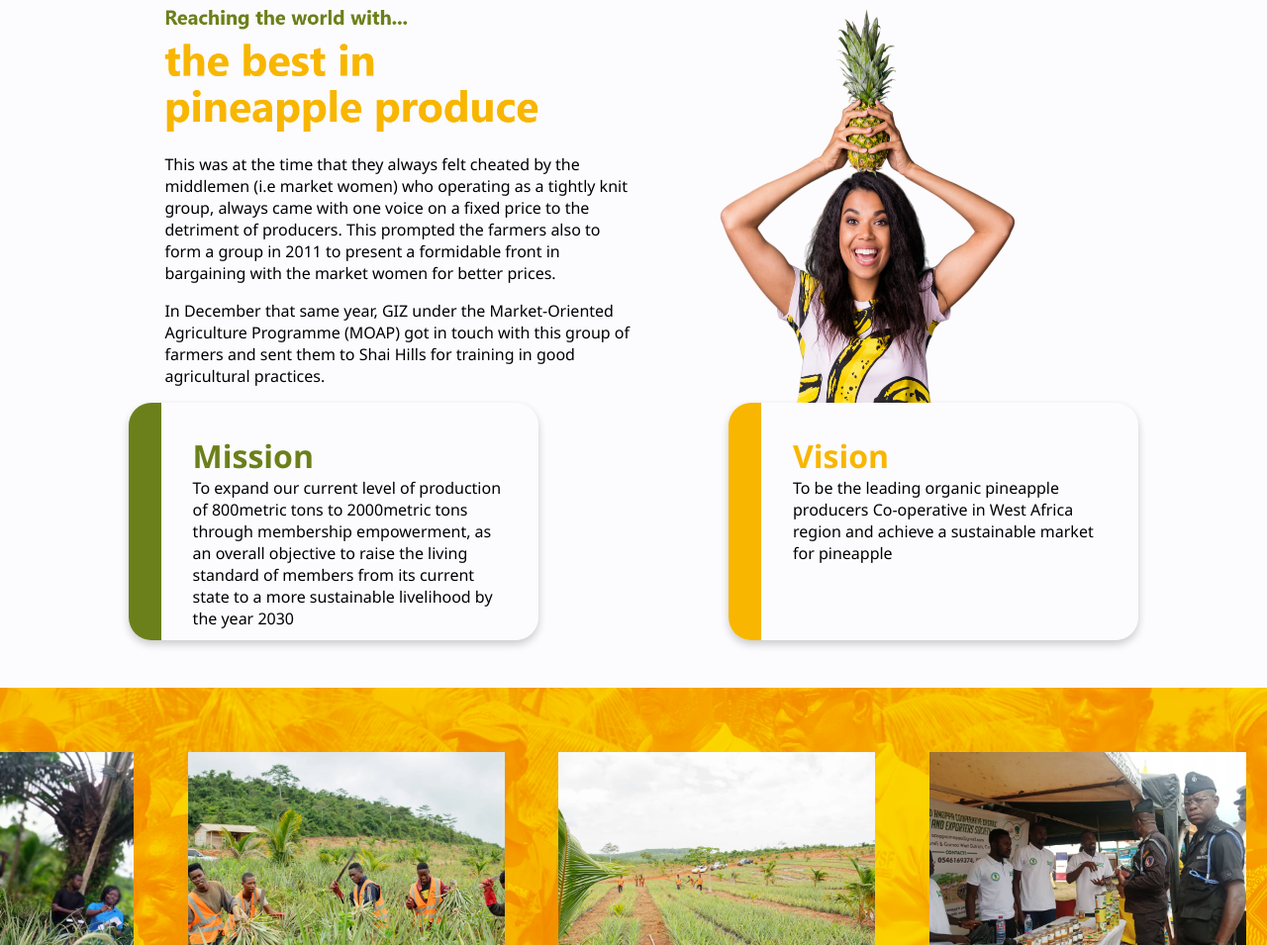
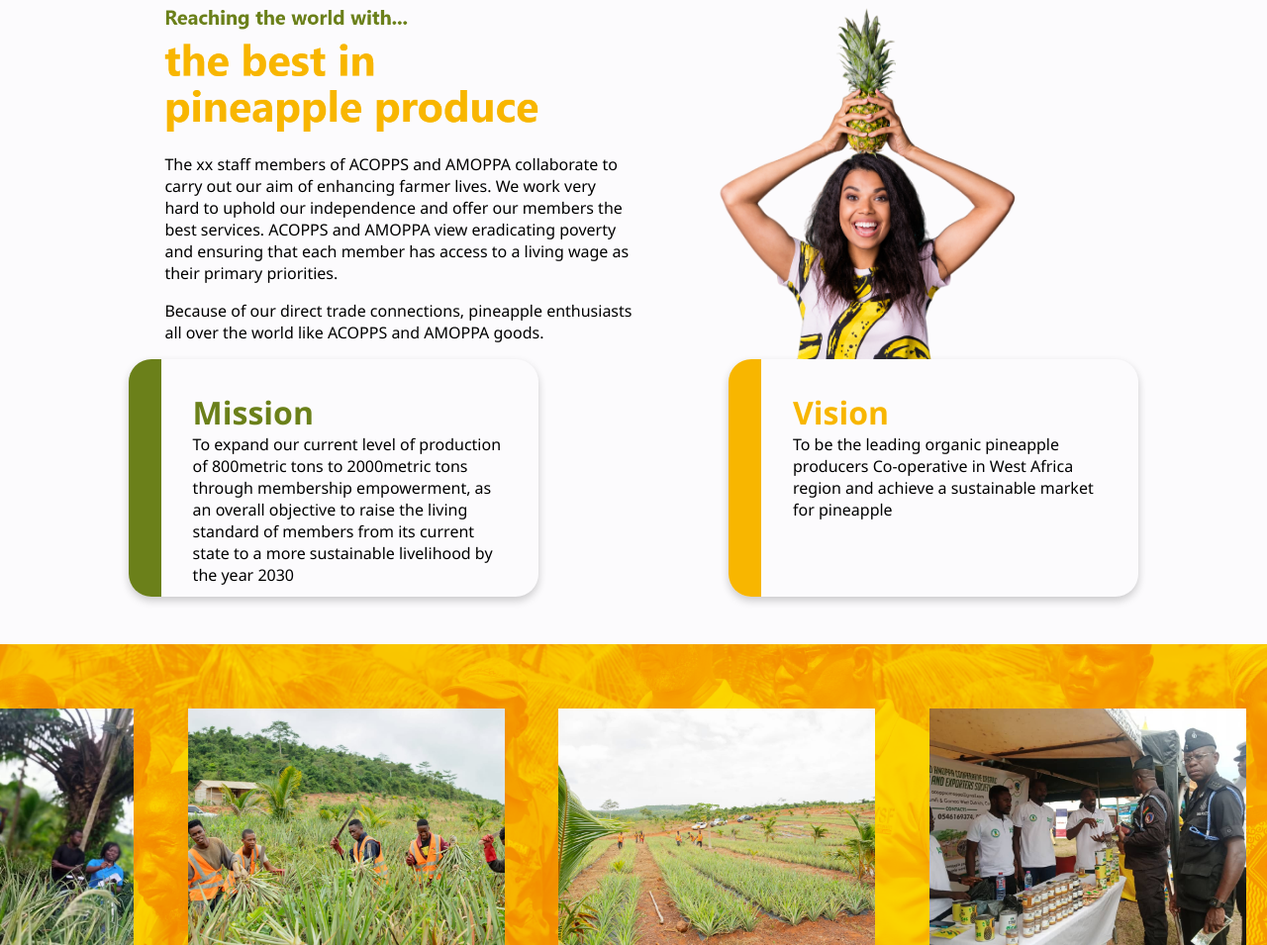
Before and after one commit to elijaharhinful/acopps-and-amoppa, a plain HTML site: page index.html in a window 1280 px wide. Shown: the part 1257-2212 px from the top of the page at 99% size. Drawn offline with Linux system fonts and the light colour scheme.

Commit message:
made changes to produce text

```diff
--- a/index.html
+++ b/index.html
@@ -204,14 +204,13 @@
             <div class="left">
                 <div class="left-head"><img src="./images/pineapple_head.png" alt=""></div>
                 <div class="left-text">
-                    <p>This was at the time that they always felt cheated by the middlemen (i.e market women) who
-                        operating as a tightly knit group, always came with one voice on a fixed price to the detriment
-                        of producers. This prompted the farmers also to form a group in 2011 to present a formidable
-                        front in bargaining with the market women for better prices.
+                    <p>The xx staff members of ACOPPS and AMOPPA collaborate to carry out our aim of enhancing farmer
+                        lives. We work very hard to uphold our independence and offer our members the best services.
+                        ACOPPS and AMOPPA view eradicating poverty and ensuring that each member has access to a living
+                        wage as their primary priorities.
                     </p>
-                    <p> In December that same year, GIZ
-                        under the Market-Oriented Agriculture Programme (MOAP) got in touch with this group of farmers
-                        and sent them to Shai Hills for training in good agricultural practices.
+                    <p> Because of our direct trade connections, pineapple enthusiasts all over the world like ACOPPS
+                        and AMOPPA goods.
                     </p>
                 </div>
             </div>
@@ -274,9 +273,9 @@
                 </div>
             </div>
             <div class="right"><video autoplay playsinline muted loop poster="" id="pineapple-tinned">
-                <source src="./videos/TIDBITS0001-0250.mp4" type="video/mp4" />
-                There is a video here. Sadly your browser does not support it.
-            </video></div>
+                    <source src="./videos/TIDBITS0001-0250.mp4" type="video/mp4" />
+                    There is a video here. Sadly your browser does not support it.
+                </video></div>
         </div>
     </section>
 
```
